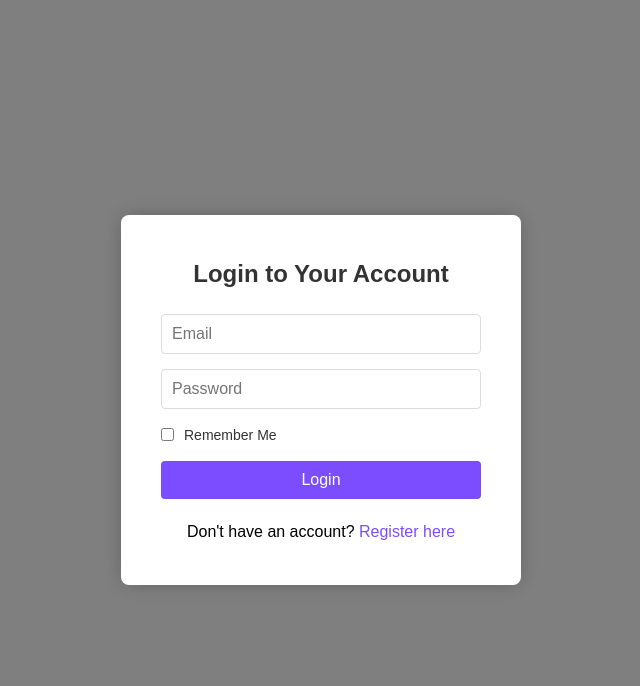
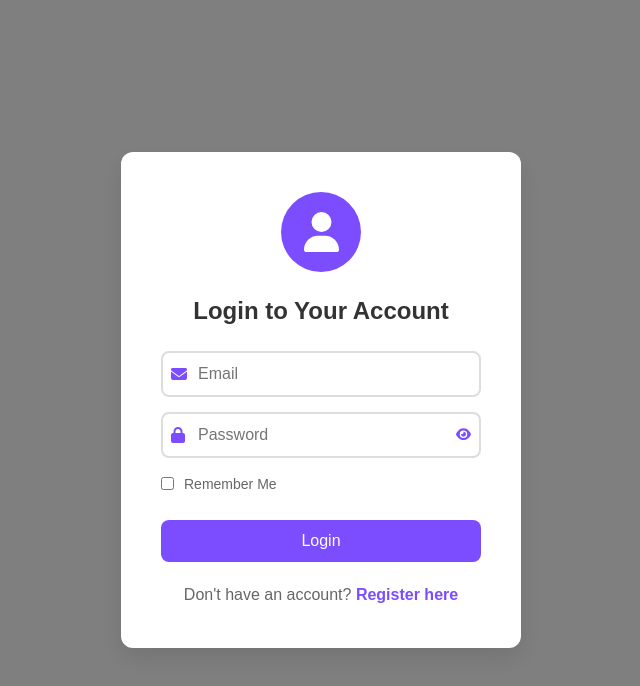
Before and after one commit to bhargav1997/LearnHub, a React (Vite) app: page /#/ in a window 1280 px wide. Shown: the top 686 px of the page, without its empty margins (319-959 px from the left). Built offline with nearby package versions, Linux system fonts and the light colour scheme; no server answers.

Commit message:
Redesign Login + Register

```diff
--- a/src/components/Login/Login.module.css
+++ b/src/components/Login/Login.module.css
@@ -13,16 +13,33 @@
 .loginForm {
    background-color: #fff;
    padding: 40px;
-   border-radius: 8px;
-   box-shadow: 0 0 20px rgba(0, 0, 0, 0.2);
+   border-radius: 12px;
+   box-shadow: 0 10px 25px rgba(0, 0, 0, 0.1);
    width: 100%;
    max-width: 400px;
+   text-align: center;
+}
+
+.iconContainer {
+   background-color: #7c4dff;
+   width: 80px;
+   height: 80px;
+   border-radius: 50%;
+   display: flex;
+   justify-content: center;
+   align-items: center;
+   margin: 0 auto 20px;
+}
+
+.userIcon {
+   font-size: 40px;
+   color: white;
 }
 
 .loginForm h2 {
-   text-align: center;
    color: #333;
    margin-bottom: 20px;
+   font-size: 24px;
 }
 
 .loginForm form {
@@ -30,18 +47,31 @@
    flex-direction: column;
 }
 
-.passwordInputWrapper {
+.inputGroup {
    position: relative;
-  width: 100%;
    margin-bottom: 15px;
 }
 
-.passwordInputWrapper input {
+.inputIcon {
+   position: absolute;
+   left: 10px;
+   top: 50%;
+   transform: translateY(-50%);
+   color: #7c4dff;
+}
+
+.inputGroup input {
    width: 100%;
-  padding: 10px 35px 10px 10px;
-  border: 1px solid #ddd;
-  border-radius: 4px;
+   padding: 12px 40px 12px 35px;
+   border: 2px solid #ddd;
+   border-radius: 8px;
    font-size: 16px;
+   transition: border-color 0.3s ease;
+}
+
+.inputGroup input:focus {
+   border-color: #7c4dff;
+   outline: none;
 }
 
 .showPasswordButton {
@@ -52,44 +82,7 @@
    background: none;
    border: none;
    cursor: pointer;
-  padding: 0;
-  color: #007bff;
-  font-size: 18px;
-  display: flex;
-  align-items: center;
-  justify-content: center;
-}
-
-.showPasswordButton:hover,
-.showPasswordButton:focus {
-  color: #0056b3;
-  outline: none;
-}
-
-.loginForm input[type="email"],
-.loginForm input[type="password"] {
-  width: 100%;
-  padding: 10px 30px 10px 10px;
-  margin-bottom: 15px;
-  border: 1px solid #ddd;
-  border-radius: 4px;
-  font-size: 16px;
-}
-
-.loginForm button[type="submit"] {
-  width: 100%;
-  padding: 10px;
-  background-color: #7c4dff;
-  color: white;
-  border: none;
-  border-radius: 4px;
-  font-size: 16px;
-  cursor: pointer;
-  transition: background-color 0.3s ease;
-}
-
-.loginForm button[type="submit"]:hover {
-  background-color: #6f59ad;
+   color: #7c4dff;
 }
 
 .rememberMe {
@@ -104,32 +97,35 @@
 
 .rememberMe label {
    font-size: 14px;
-   color: #333;
+   color: #666;
 }
 
-.loginForm button {
-   padding: 10px;
-   background-color: #4e3c7f;
+.loginForm button[type="submit"] {
+   width: 100%;
+   padding: 12px;
+   background-color: #7c4dff;
    color: white;
    border: none;
-   border-radius: 4px;
+   border-radius: 8px;
    font-size: 16px;
    cursor: pointer;
-   transition: background-color 0.3s;
+   transition: background-color 0.3s ease;
+   margin-top: 10px;
 }
 
-.loginForm button:hover {
-   background-color: #a396c7;
+.loginForm button[type="submit"]:hover {
+   background-color: #6f59ad;
 }
 
 .loginForm p {
-   text-align: center;
    margin-top: 20px;
+   color: #666;
 }
 
 .loginForm a {
    color: #7c4dff;
    text-decoration: none;
+   font-weight: bold;
 }
 
 .loginForm a:hover {
--- a/src/components/Login/index.jsx
+++ b/src/components/Login/index.jsx
@@ -6,6 +6,8 @@ import styles from "./Login.module.css";
 // import TwoFactorAuth from "../TwoFactorAuth/TwoFactorAuth";
 import { toast } from "react-toastify";
 import { CONFIG } from "../../config";
+import { FontAwesomeIcon } from "@fortawesome/react-fontawesome";
+import { faUser, faEnvelope, faLock, faEye, faEyeSlash } from "@fortawesome/free-solid-svg-icons";
 
 function Login() {
    const API_URL = CONFIG.API_URL;
@@ -14,6 +16,7 @@ function Login() {
       password: "",
       rememberMe: false,
    });
+   const [showPassword, setShowPassword] = useState(false);
    const user = useSelector((state) => state.user);
 
    // const [showTwoFactor, setShowTwoFactor] = useState(false);
@@ -25,7 +28,7 @@ function Login() {
       if (user) {
          navigate("/");
       }
-   }, [user]);
+   }, [user, navigate]);
 
    const handleSubmit = async (e) => {
       e.preventDefault();
@@ -46,7 +49,6 @@ function Login() {
             if (data.requireTwoFactor) {
                navigate("/two-factor-auth", { state: { email: formData.email } });
             } else {
-               // Handle login without 2FA
                handleSuccessfulLogin(data);
             }
          } else {
@@ -61,21 +63,10 @@ function Login() {
    };
 
    const handleSuccessfulLogin = (data) => {
-      console.log("data", data);
       try {
-         // Store token in localStorage
          localStorage.setItem("token", data.token);
-
-         // Dispatch user data to Redux
          dispatch(setUser(data.user));
-
-         // Show success message
          toast.success("Login successful!");
-
-         // Use setTimeout to ensure state updates before navigation
-         // setTimeout(() => {
-         //    navigate("/");
-         // }, 0);
       } catch (error) {
          console.error("Error handling successful login:", error);
          toast.error("An error occurred while processing your login");
@@ -96,31 +87,53 @@ function Login() {
    return (
       <div className={styles.loginContainer}>
          <div className={styles.loginForm}>
+            <div className={styles.iconContainer}>
+               <FontAwesomeIcon icon={faUser} className={styles.userIcon} />
+            </div>
             <h2>Login to Your Account</h2>
             <form onSubmit={handleSubmit}>
+               <div className={styles.inputGroup}>
+                  <FontAwesomeIcon icon={faEnvelope} className={styles.inputIcon} />
                   <input
-                  type='email'
-                  name='email'
-                  placeholder='Email'
+                     type="email"
+                     name="email"
+                     placeholder="Email"
                      value={formData.email}
                      onChange={handleChange}
                      required
-                  autoComplete='email'
+                     autoComplete="email"
                   />
+               </div>
+               <div className={styles.inputGroup}>
+                  <FontAwesomeIcon icon={faLock} className={styles.inputIcon} />
                   <input
-                  type='password'
-                  name='password'
-                  placeholder='Password'
+                     type={showPassword ? "text" : "password"}
+                     name="password"
+                     placeholder="Password"
                      value={formData.password}
                      onChange={handleChange}
                      required
-                  autoComplete='current-password'
+                     autoComplete="current-password"
                   />
+                  <button
+                     type="button"
+                     className={styles.showPasswordButton}
+                     onClick={() => setShowPassword(!showPassword)}
+                  >
+                     <FontAwesomeIcon icon={showPassword ? faEyeSlash : faEye} />
+                  </button>
+               </div>
                <div className={styles.rememberMe}>
-                  <input type='checkbox' name='rememberMe' id='rememberMe' checked={formData.rememberMe} onChange={handleChange} />
-                  <label htmlFor='rememberMe'>Remember Me</label>
+                  <input
+                     type="checkbox"
+                     name="rememberMe"
+                     id="rememberMe"
+                     checked={formData.rememberMe}
+                     onChange={handleChange}
+                  />
+                  <label htmlFor="rememberMe">Remember Me</label>
                </div>
-               <button type='submit'>Login</button>
+               <button type="submit">Login</button>
             </form>
             <p>
                {"Don't have an account? "} <Link to='/register'>Register here</Link>
--- a/src/components/Register/Register.module.css
+++ b/src/components/Register/Register.module.css
@@ -7,22 +7,39 @@
    display: flex;
    justify-content: center;
    align-items: center;
-   background-color: rgba(0, 0, 0, 0.5); /* Semi-transparent background */
+   background-color: rgba(0, 0, 0, 0.5);
 }
 
 .registerForm {
    background-color: #fff;
    padding: 40px;
-   border-radius: 8px;
-   box-shadow: 0 0 20px rgba(0, 0, 0, 0.2);
+   border-radius: 12px;
+   box-shadow: 0 10px 25px rgba(0, 0, 0, 0.1);
    width: 100%;
    max-width: 400px;
+   text-align: center;
+}
+
+.iconContainer {
+   background-color: #7c4dff;
+   width: 80px;
+   height: 80px;
+   border-radius: 50%;
+   display: flex;
+   justify-content: center;
+   align-items: center;
+   margin: 0 auto 20px;
+}
+
+.userIcon {
+   font-size: 40px;
+   color: white;
 }
 
 .registerForm h2 {
-   text-align: center;
    color: #333;
    margin-bottom: 20px;
+   font-size: 24px;
 }
 
 .registerForm form {
@@ -30,77 +47,70 @@
    flex-direction: column;
 }
 
-.registerForm input[type="text"],
-.registerForm input[type="email"],
-.registerForm input[type="password"] {
+.inputGroup {
+   position: relative;
+   margin-bottom: 15px;
+}
+
+.inputIcon {
+   position: absolute;
+   left: 10px;
+   top: 50%;
+   transform: translateY(-50%);
+   color: #7c4dff;
+}
+
+.inputGroup input {
    width: 100%;
-   padding: 10px 30px 10px 10px;
-   margin-bottom: 15px;
-   border: 1px solid #ddd;
-   border-radius: 4px;
+   padding: 12px 40px 12px 35px;
+   border: 2px solid #ddd;
+   border-radius: 8px;
    font-size: 16px;
+   transition: border-color 0.3s ease;
+}
+
+.inputGroup input:focus {
+   border-color: #7c4dff;
+   outline: none;
+}
+
+.showPasswordButton {
+   position: absolute;
+   right: 10px;
+   top: 50%;
+   transform: translateY(-50%);
+   background: none;
+   border: none;
+   cursor: pointer;
+   color: #7c4dff;
 }
 
 .registerForm button[type="submit"] {
    width: 100%;
-   padding: 10px;
-   background-color: #007bff;
+   padding: 12px;
+   background-color: #7c4dff;
    color: white;
    border: none;
-   border-radius: 4px;
+   border-radius: 8px;
    font-size: 16px;
    cursor: pointer;
    transition: background-color 0.3s ease;
+   margin-top: 10px;
 }
 
 .registerForm button[type="submit"]:hover {
-   background-color: #0056b3;
-}
-
-.passwordInputWrapper {
-   position: relative;
-   width: 100%;
-   margin-bottom: 15px;
-}
-
-.passwordInputWrapper input {
-   width: 100%;
-   padding: 10px 35px 10px 10px;
-   border: 1px solid #ddd;
-   border-radius: 4px;
-   font-size: 16px;
-}
-
-.showPasswordButton {
-   position: absolute;
-   right: 14px;
-   top: 38%;
-   transform: translateY(-50%);
-   background: none;
-   border: none;
-   cursor: pointer;
-   padding: 0;
-   color: #007bff;
-   font-size: 18px;
-   display: flex;
-   align-items: center;
-   justify-content: center;
-}
-
-.showPasswordButton:hover,
-.showPasswordButton:focus {
-   color: #0056b3;
-   outline: none;
+   background-color: #6f59ad;
 }
 
 .registerForm p {
-   text-align: center;
    margin-top: 20px;
+   color: #666;
 }
 
 .registerForm a {
    color: #7c4dff;
    text-decoration: none;
+   font-weight: bold;
 }
 
 .registerForm a:hover {
--- a/src/components/Register/index.jsx
+++ b/src/components/Register/index.jsx
@@ -6,6 +6,8 @@ import styles from "./Register.module.css";
 import LoadingSpinner from "../LoadingSpinner";
 // import TwoFactorAuth from "../TwoFactorAuth/TwoFactorAuth";
 import { CONFIG } from "../../config";
+import { FontAwesomeIcon } from "@fortawesome/react-fontawesome";
+import { faUser, faEnvelope, faLock, faEye, faEyeSlash } from "@fortawesome/free-solid-svg-icons";
 
 function Register() {
    const API_URL = CONFIG.API_URL;
@@ -16,7 +18,8 @@ function Register() {
       password: "",
       confirmPassword: "",
    });
-   // const [showTwoFactor, setShowTwoFactor] = useState(false);
+   const [showPassword, setShowPassword] = useState(false);
+   const [showConfirmPassword, setShowConfirmPassword] = useState(false);
    const navigate = useNavigate();
    const dispatch = useDispatch();
 
@@ -85,45 +88,74 @@ function Register() {
    return (
       <div className={styles.registerContainer}>
          <div className={styles.registerForm}>
+            <div className={styles.iconContainer}>
+               <FontAwesomeIcon icon={faUser} className={styles.userIcon} />
+            </div>
             <h2>Create an Account</h2>
             <form onSubmit={handleSubmit}>
+               <div className={styles.inputGroup}>
+                  <FontAwesomeIcon icon={faUser} className={styles.inputIcon} />
                   <input
-                  type='text'
-                  name='username'
-                  placeholder='Username'
+                     type="text"
+                     name="username"
+                     placeholder="Username"
                      value={formData.username}
                      onChange={handleChange}
                      required
-                  autoComplete='username'
+                     autoComplete="username"
                   />
+               </div>
+               <div className={styles.inputGroup}>
+                  <FontAwesomeIcon icon={faEnvelope} className={styles.inputIcon} />
                   <input
-                  type='email'
-                  name='email'
-                  placeholder='Email'
+                     type="email"
+                     name="email"
+                     placeholder="Email"
                      value={formData.email}
                      onChange={handleChange}
                      required
-                  autoComplete='email'
+                     autoComplete="email"
                   />
+               </div>
+               <div className={styles.inputGroup}>
+                  <FontAwesomeIcon icon={faLock} className={styles.inputIcon} />
                   <input
-                  type='password'
-                  name='password'
-                  placeholder='Password'
+                     type={showPassword ? "text" : "password"}
+                     name="password"
+                     placeholder="Password"
                      value={formData.password}
                      onChange={handleChange}
                      required
-                  autoComplete='new-password'
+                     autoComplete="new-password"
                   />
+                  <button
+                     type="button"
+                     className={styles.showPasswordButton}
+                     onClick={() => setShowPassword(!showPassword)}
+                  >
+                     <FontAwesomeIcon icon={showPassword ? faEyeSlash : faEye} />
+                  </button>
+               </div>
+               <div className={styles.inputGroup}>
+                  <FontAwesomeIcon icon={faLock} className={styles.inputIcon} />
                   <input
-                  type='password'
-                  name='confirmPassword'
-                  placeholder='Confirm Password'
+                     type={showConfirmPassword ? "text" : "password"}
+                     name="confirmPassword"
+                     placeholder="Confirm Password"
                      value={formData.confirmPassword}
                      onChange={handleChange}
                      required
-                  autoComplete='new-password'
+                     autoComplete="new-password"
                   />
-               <button type='submit'>Register</button>
+                  <button
+                     type="button"
+                     className={styles.showPasswordButton}
+                     onClick={() => setShowConfirmPassword(!showConfirmPassword)}
+                  >
+                     <FontAwesomeIcon icon={showConfirmPassword ? faEyeSlash : faEye} />
+                  </button>
+               </div>
+               <button type="submit">Register</button>
             </form>
             <p>
                Already have an account? <Link to='/login'>Login here</Link>
--- a/src/components/TwoFactorAuth/TwoFactorAuth.jsx
+++ b/src/components/TwoFactorAuth/TwoFactorAuth.jsx
@@ -1,4 +1,4 @@
-import React, { useState, useEffect, useCallback } from "react";
+import { useState, useEffect, useCallback } from "react";
 import { useNavigate, useLocation } from "react-router-dom";
 import { useDispatch } from "react-redux";
 import { setUser, setLoading } from "../../redux/user/userSlice";
```
Lines whose indentation alone changed are shown as unchanged.
